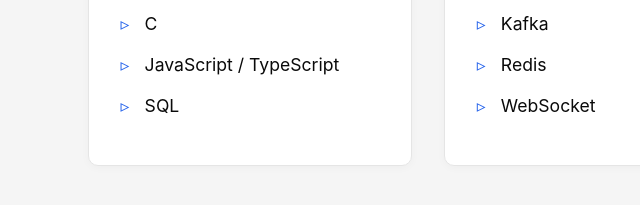
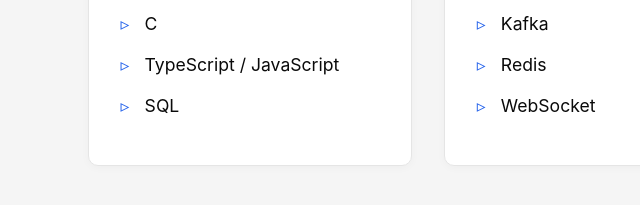
Before and after one commit to G1DO/ibrahim-dev, a plain HTML site: page about.html in a window 1280 px wide. Shown: the part 519-724 px from the top of the page, 34-674 px from the left. Drawn offline with Linux system fonts and the light colour scheme.

Commit message:
Swap TypeScript/JavaScript order in about page

```diff
--- a/about.html
+++ b/about.html
@@ -322,7 +322,7 @@
             <li>Rust</li>
             <li>Python</li>
             <li>C</li>
-            <li>JavaScript / TypeScript</li>
+            <li>TypeScript / JavaScript</li>
             <li>SQL</li>
           </ul>
         </div>
```
